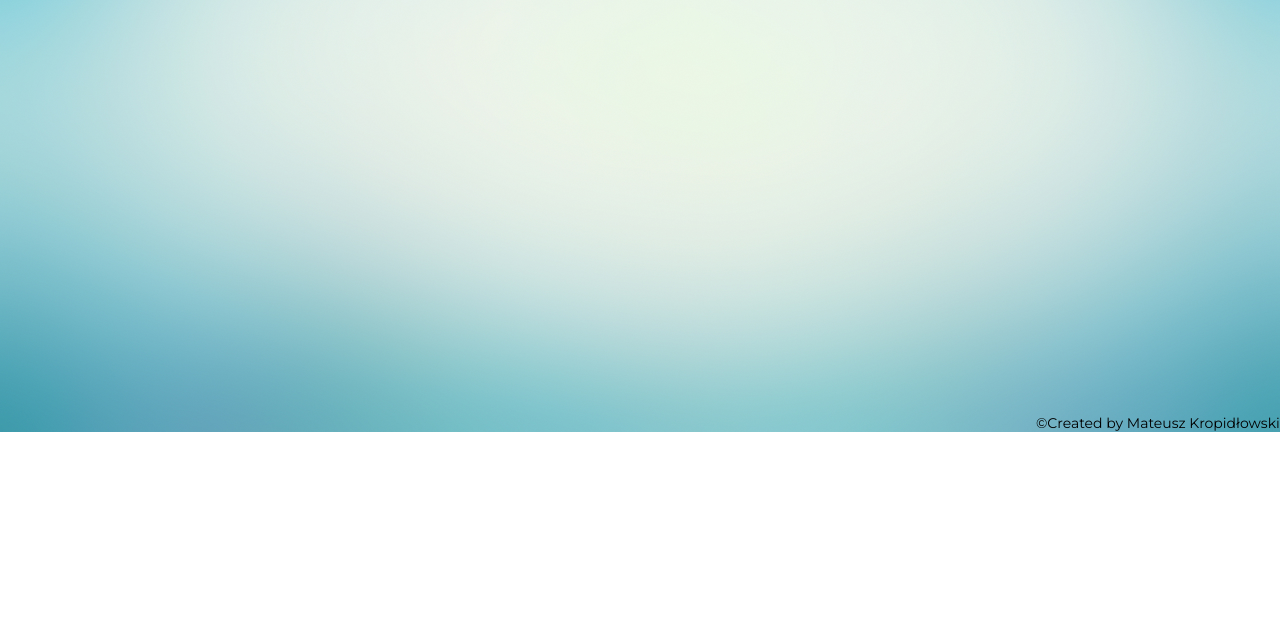
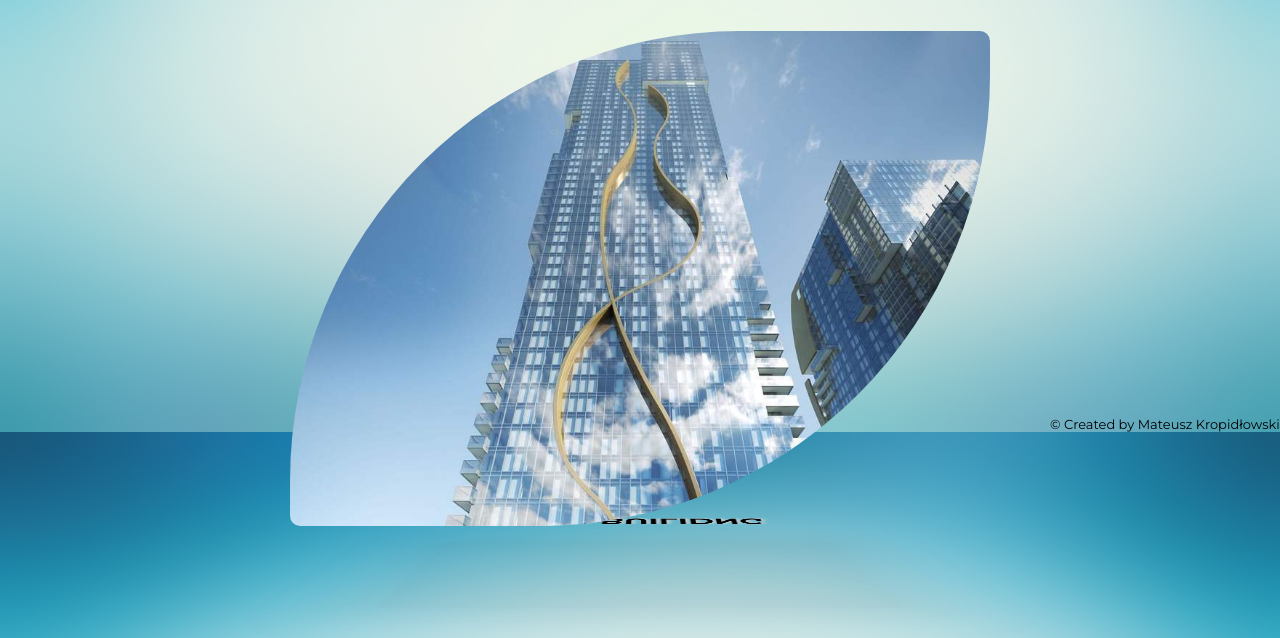
Before and after one commit to Wordikk/mega-menu-template, a plain HTML site: page index.html in a window 1280 px wide. Shown: the part 368-1006 px from the top of the page. Before the commit the page ends 800 px from the top, so only its background shows below. Drawn offline with Linux system fonts and the light colour scheme.

Commit message:
added an example image and nice effect on it

```diff
--- a/css/main.scss
+++ b/css/main.scss
@@ -1,4 +1,15 @@
 @import url('https://fonts.googleapis.com/css?family=Montserrat:400,700');
+
+$colors: (
+    primary: #ffffe6,
+    secondary: #d3d3d3,
+    glitch: #000000,
+    bg-color: #1a577a
+);
+
+@function color($color-name){
+    @return map-get($colors, $color-name)
+}
 
 $phone: 840px;
 
@@ -14,7 +25,6 @@ body, html {
 
     a {
         text-decoration: none;
-        cursor: default;
     }
 }
 
@@ -33,9 +43,10 @@ header {
     padding: 2em;
 
     .logo{
-        color: rgba(255,255,230, 1);
+        color: color(primary);
         font-weight: bold;
         font-size: 18px;
+        cursor: default;
     }
 
 
@@ -56,24 +67,108 @@ section {
         text-align: center;
     }
 }
+.img {
+        display: block;
+        margin-left: auto;
+        margin-right: auto;
+        width: 700px;
+        height: 495px;
+        perspective: 1000px;
+
+        @include phone{
+            width: 275px;
+            height: 195px;
+        }
+}
+        .img a {
+            display: block;
+            width: 100%;
+            height: 100%;
+            background: linear-gradient(rgba(0, 0, 0, 0.4), rgba(0, 0, 0, 0.4)),
+                url("../img/skyscraper.jpg");
+            background-size: 0, cover;
+            transform-style: preserve-3d;
+            transition: all 0.5s;
+            border-radius: 450px 10px 450px 10px;
+        }
+        .img:hover a {
+            transform: rotateX(80deg);
+            transform-origin: bottom;
+        }
+        .thumb a:after {
+            content: '';
+            position: absolute;
+            left: 0;
+            bottom: 0;
+            width: 100%;
+            height: 36px;
+            background: inherit;
+            background-size: cover, cover;
+            background-position: bottom;
+            transform: rotateX(90deg);
+            transform-origin: bottom;
+        }
+        .img a span {
+            color: color(glitch);
+            text-transform: uppercase;
+            position: absolute;
+            top: 100%;
+            left: 0;
+            width: 100%;
+            font-size: 32px;
+            font-weight: 700;
+            text-align: center;
+            transform: rotateX(-89.99deg);
+            transform-origin: top;
+            z-index: 1;
+            text-shadow: 3px 0px 5px color(secondary);
+
+            @include phone {
+                font-size: 16px;
+            }
+        }
+        .img a:before {
+            content: '';
+            position: absolute;
+            top: 0;
+            left: 0;
+            width: 100%;
+            height: 100%;
+            background: rgba(0, 0, 0, 0.3);
+            box-shadow: 0 0 100px 50px rgba(0, 0, 0, 0.3);
+            transition: all 0.5s;
+            opacity: 0.15;
+            transform: rotateX(95deg) translateZ(-80px) scale(0.75);
+            transform-origin: bottom;
+        }
+
+        .img:hover a:before {
+            opacity: 1;
+            box-shadow: 0 0 25px 25px rgba(0, 0, 0, 0.3);
+            transform: rotateX(0) translateZ(-60px) scale(0.85);
+        }
+
+
+
+
 footer {
     position: absolute;
     display: block;
-    width: 244px;
-    font-size: 14px;
+    width: 230px;
+    font-size: 13px;
     margin: 0 auto;
     bottom: 0;
     right: 0;
 
     @include phone {
-        width: 175px;
+        width: 177px;
         font-size: 10px;
     }
 }
 nav {
     z-index: 100;
     position: absolute;
-    background: #1a577a;
+    background: color(bg-color);
     padding: 2em;
     width: calc(100% - 4em);
     height: calc(100vh - 4em);
@@ -97,12 +192,12 @@ nav {
         width: 80%;
 
         a {
-            color: rgba(255,255,230, 1);
+            color: color(primary);
             font-weight: bold;
-            font-size: 1.4em;
+            font-size: 1.6em;
         }
         span {
-            color: lightgray;
+            color: color(secondary);
             display: block;
             font-size: 1em;
             margin-top: 20px;
@@ -188,20 +283,20 @@ nav {
 
 
 .glitch{
-  color:black;
-  font-size:63px;
+  color: color(glitch);
+  font-size:60px;
   position:relative;
   font-weight: bold;
   width:400px;
   margin:3em auto;
-  border-radius: 20%;
-
+  margin-bottom: 60px;
 
   @include phone {
       border: none;
       font-size: 39px;
       width: 245px;
       font-weight: 600;
+      margin-bottom: 100px;
   }
 }
 @keyframes noise-anim{
@@ -218,7 +313,7 @@ nav {
   left:2px;
   text-shadow:-1px 0 #0FF;
   top:0;
-  color:black;
+  color: color(glitch);
   background:transparent;
   overflow:hidden;
   clip:rect(0,900px,0,0);
@@ -242,7 +337,7 @@ nav {
   left:-2px;
   text-shadow:1px 0 blue;
   top:0;
-  color:black;
+  color: color(glitch);
   background:transparent;
   overflow:hidden;
   clip:rect(0,900px,0,0);
--- a/index.html
+++ b/index.html
@@ -41,9 +41,12 @@
     <div class="glitch" data-text="this is fancy">
         this is fancy
     </div>
-    <footer>
-       &copy;Created by Mateusz Kropidłowski
-    </footer>
+    <div class="img">
+        <a href="#">
+            <span>Our builidng</span>
+        </a>
+    </div>
+    <footer> &copy; Created by Mateusz Kropidłowski</footer>
     <script>
         var overlay = document.getElementById('overlay');
         var closeMenu = document.getElementById('close-menu');
```
Also changed, not shown: css/main.css, img/skyscraper.jpg (added), 1 other file.
